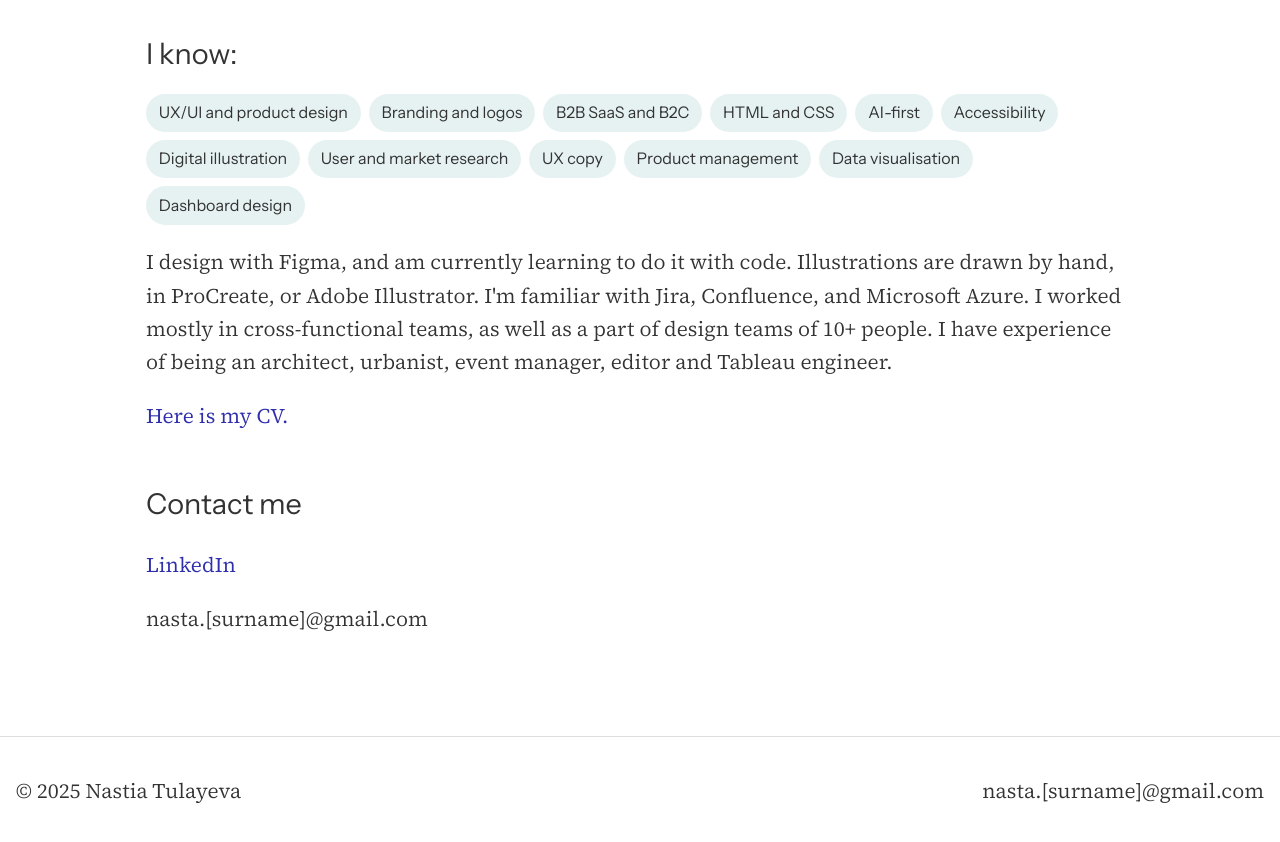
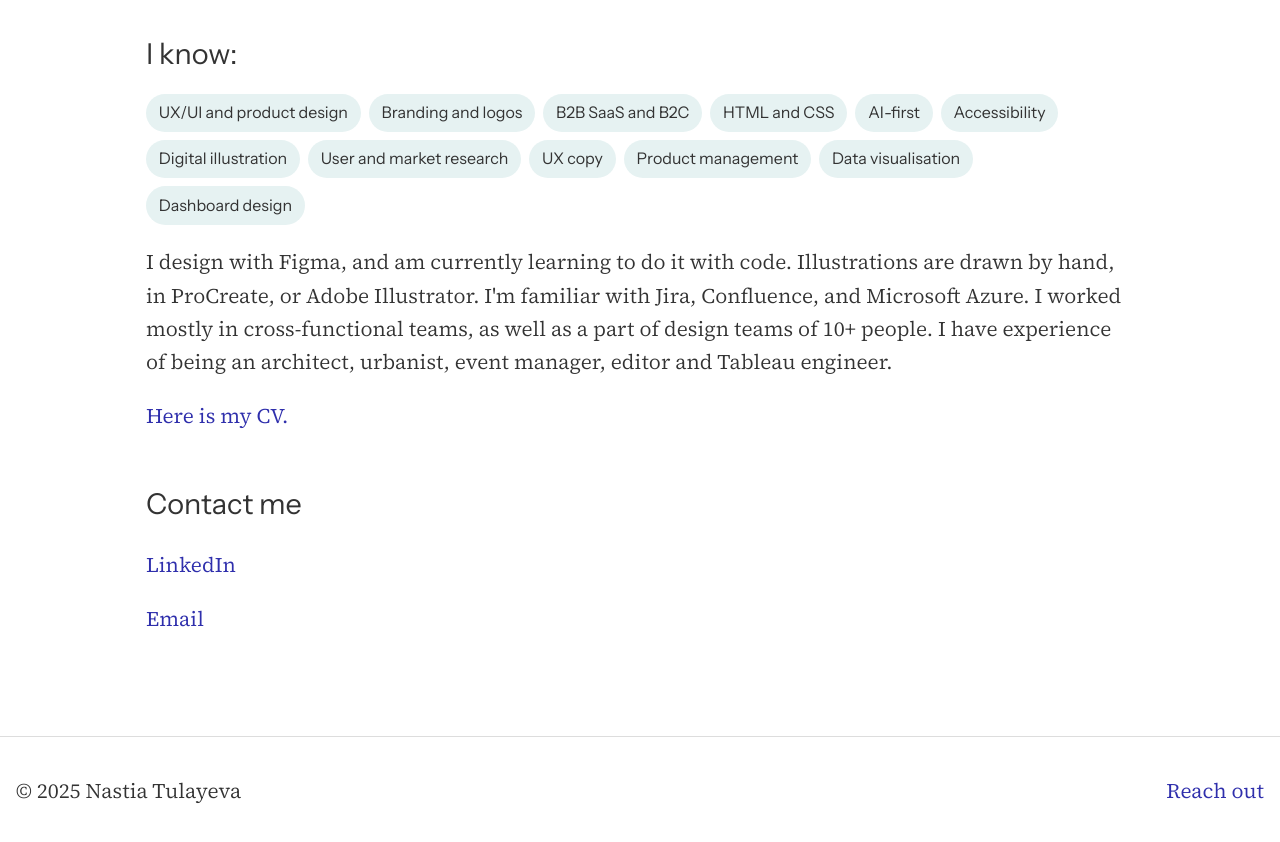
Before and after one commit to nastapasta/nastia-design, an Eleventy site: page index.html in a window 1280 px wide. Shown: the part 1836-2678 px from the top of the page. Built offline with nearby package versions, Linux system fonts and the light colour scheme; Eleventy itself is replaced by a stand-in of ours; files that its build step writes are made by us from their sources.

Commit message:
Edited contact info

```diff
--- a/_includes/footer.html
+++ b/_includes/footer.html
@@ -1,4 +1,4 @@
 <footer>
     <p>© 2025 Nastia Tulayeva</p>
-    <p>nasta.[surname]@gmail.com</a></p>
+    <p><a href="mailto:nasta.tulayeva@gmail.com?subject=Hey!%20Reaching%20Out%20from%20Your%20Website">Reach out</a></p>
 </footer>
--- a/about.html
+++ b/about.html
@@ -67,5 +67,5 @@ title: About
 <div>
     <h2>Contact me</h2>
     <p><a href="https://www.linkedin.com/in/nastia-tulayeva/">LinkedIn</a></p>
-    <p>nasta.[surname]@gmail.com</p>
+    <p><a href="mailto:nasta.tulayeva@gmail.com?subject=Hey!%20Reaching%20Out%20from%20Your%20Website">Email</a></p>
 </div>
--- a/index.html
+++ b/index.html
@@ -89,5 +89,5 @@ layout: layout.html
 <div>
     <h2>Contact me</h2>
     <p><a href="https://www.linkedin.com/in/nastia-tulayeva/">LinkedIn</a></p>
-    <p>nasta.[surname]@gmail.com</p>
+    <p><a href="mailto:nasta.tulayeva@gmail.com?subject=Hey!%20Reaching%20Out%20from%20Your%20Website">Email</a></p>
 </div>
```
Also changed, not shown: _includes/contact-card.html (+2 -1 lines), 12 other files.
